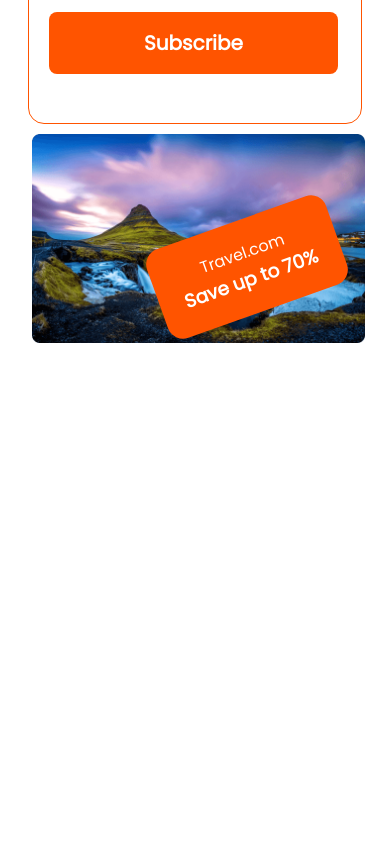
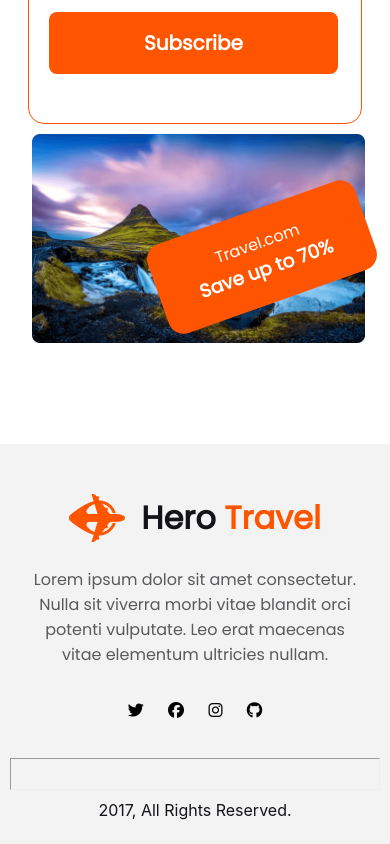
Before and after one commit to abunaim34/A2-travel-world, a plain HTML site: page index.html in a window 390 px wide. Shown: the part 5735-6579 px from the top of the page. Before the commit the page ends 6179 px from the top, so only its background shows below. Drawn offline with Linux system fonts and the light colour scheme.

Commit message:
this assignment is ready

```diff
--- a/index.css
+++ b/index.css
@@ -180,6 +180,7 @@
     align-items: center;
     justify-content: center;
     margin: 100px 135px;
+    margin-bottom: 0px;
 }
 
 .subscription-field{
@@ -251,16 +252,16 @@
 /* footer */
 footer{
     background-color: #1313180D;
-    height: 500px;
+    height: 400px;
     text-align: center;
 }
 
 .foot-header{
-    padding-top: 100px;
+    padding-top: 50px;
 }
 
 .foot-header hr{
-    margin: 50px 170px;
+    margin: 30px 170px;
 }
 
 .foot-content{
@@ -282,11 +283,11 @@
 
 .foot-description{
     color: #5A5A5D;
-    margin: 24px 250px 32px;
+    margin: 20px 250px 30px;
 }
 
 .links{
-    margin-bottom: 50px;
+    margin-bottom: 30px;
 }
 
 .links .fa-brands{
@@ -401,8 +402,13 @@
 
     .save-up{
         margin-left: 120px;
-        width: 150px;
-        top: -130px;
+        width: 180px;
+        top: -140px;
+    }
+
+    .foot-description, .foot-header hr{
+        padding: 15px;
+        margin: 10px;
     }
 
 }
--- a/index.html
+++ b/index.html
@@ -160,7 +160,7 @@
     </main>
 
     <!-- Footer -->
-    <!-- <footer>
+    <footer>
         <div class="foot-header">
             <div class="foot-content">
                 <img src="./Images/Group 40071 (2).png" alt="">
@@ -183,6 +183,6 @@
         <div class="foot-footer">
             <p>2017, All Rights Reserved.</p>
         </div>
-    </footer> -->
+    </footer>
 </body>
 </html>
```
